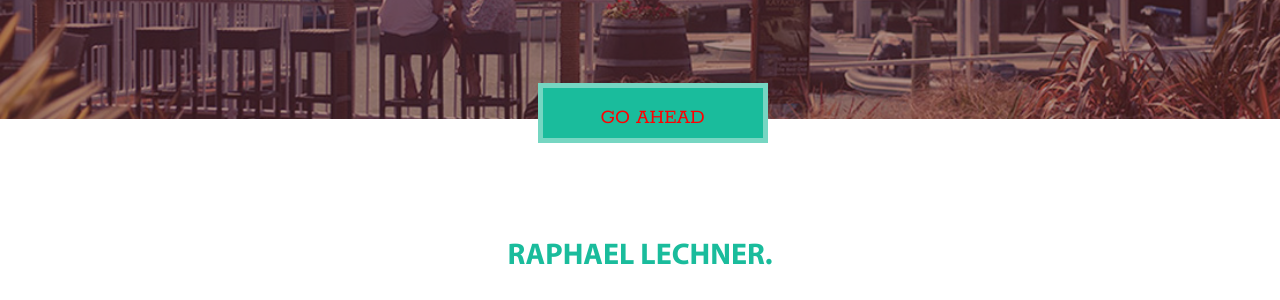
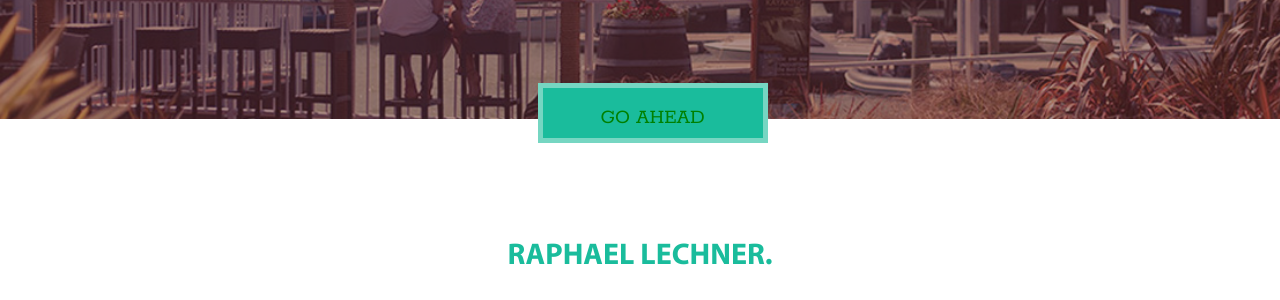
Before and after one commit to Al-amintpi/Single-page-psd, a PHP site: page / in a window 1280 px wide, with the pointer over the restyled element. Shown: the part 459-759 px from the top of the page. Run offline with PHP 8.4, Linux system fonts and the light colour scheme.

Commit message:
hover probleam solve

```diff
--- a/assets/css/style.css
+++ b/assets/css/style.css
@@ -148,7 +148,8 @@ p {
   /*----------- single-button --------*/
 
  .single-button a:hover{
- 	color:red;
+ 	 color: green;
+
  }
 
 .single-button a{
@@ -333,15 +334,17 @@ p {
     width: 28rem;
 }
 
+.view-button a:hover{
+ 	 color: green;
+
+ }
 .view-button.text-center {
 	display: flex;
 	justify-content: center;
 	margin-bottom: 7rem;
 }
 
-.view-button a:hover{
-	color:red;
-}
+
 
 
    /*!!!!!!!!!!!!!!!!!!!!!!!!!!!!!!!!!!!*/
```
